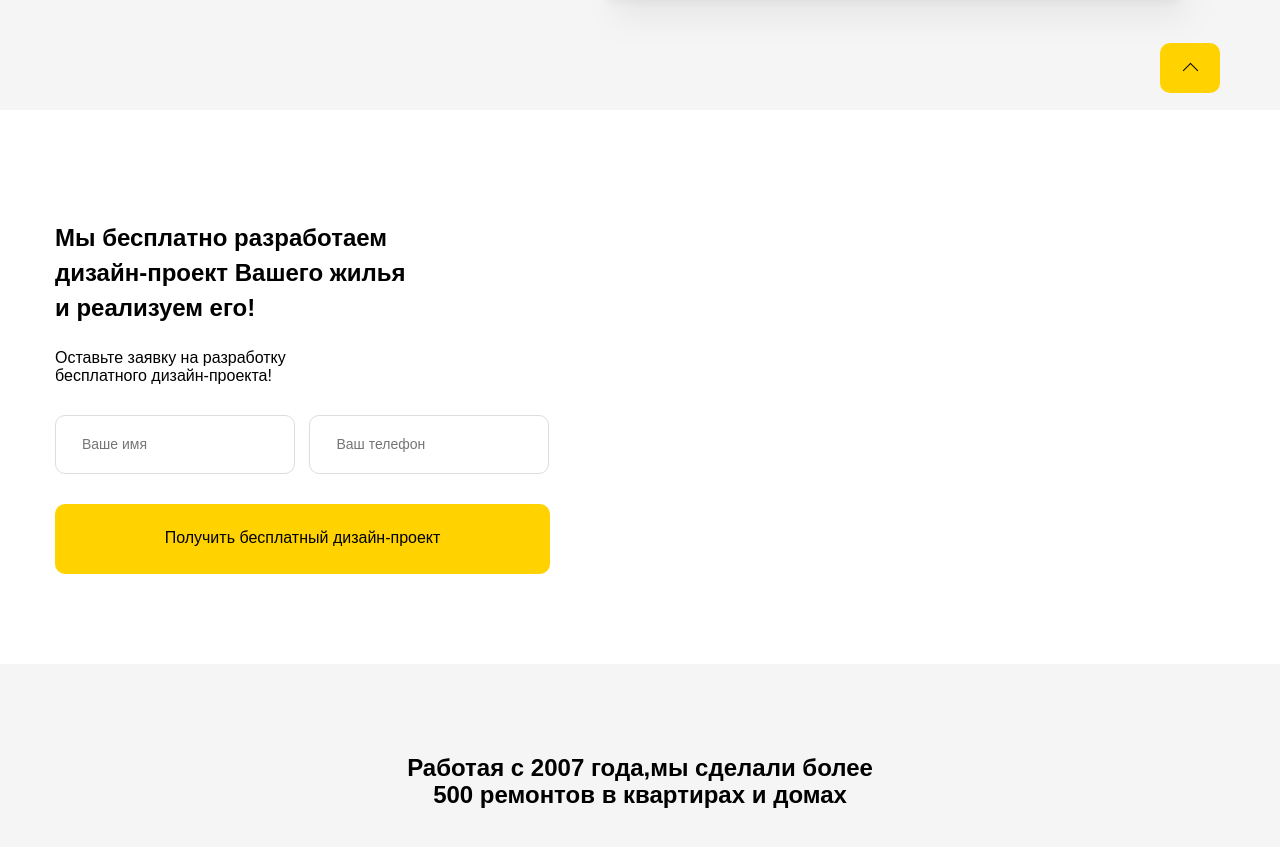
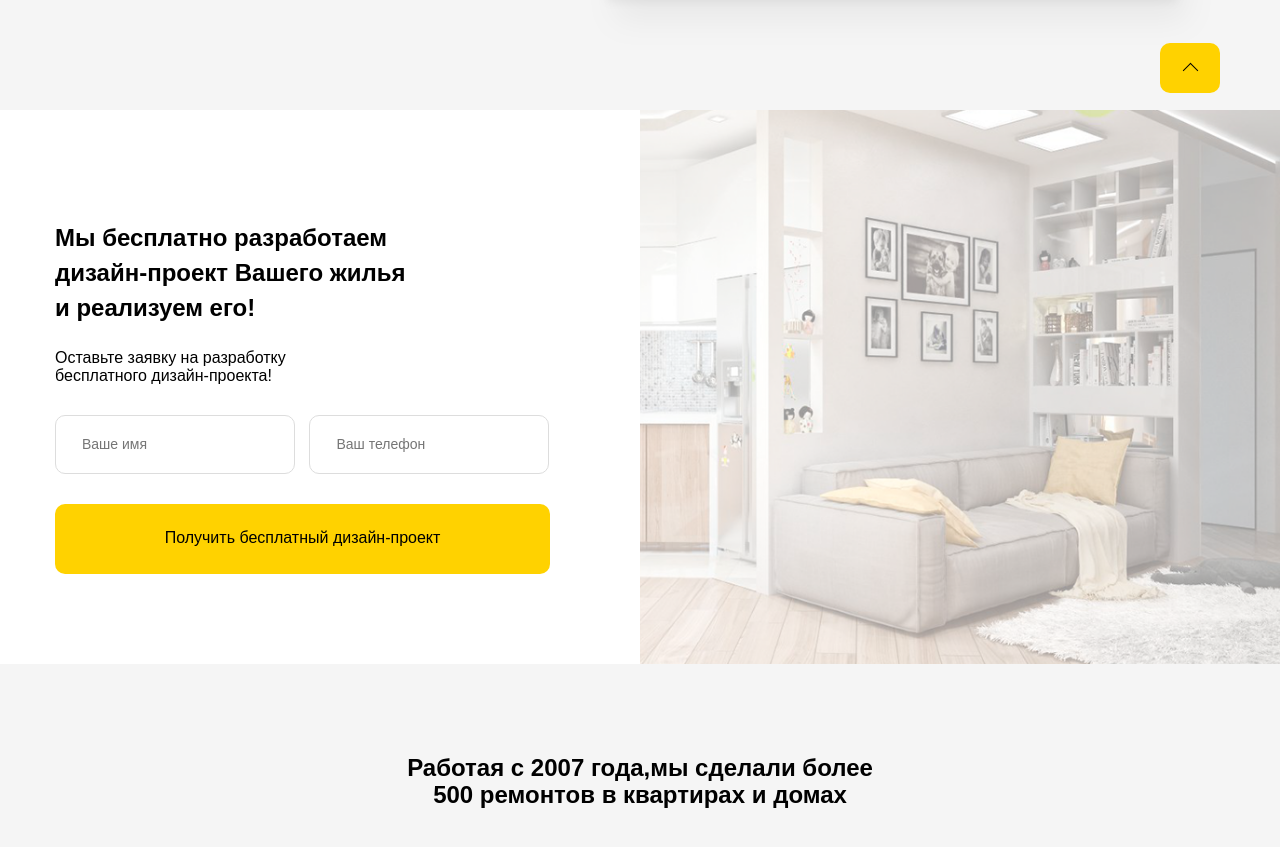
Before and after one commit to g-sasha/remont, a plain HTML site: page index.html in a window 1280 px wide. Shown: the part 647-1494 px from the top of the page. Drawn offline with nearby package versions, Linux system fonts and the light colour scheme; files that its build step writes are made by us from their sources.

Commit message:
Add files via upload

```diff
--- a/sass/blocks/_offer.sass
+++ b/sass/blocks/_offer.sass
@@ -1,5 +1,5 @@
 .offer
-  background: url('./img/offer.png') no-repeat
+  background: url('../img/offer.png') no-repeat
   background-position: center right
   background-size: contain
   position: relative
```
